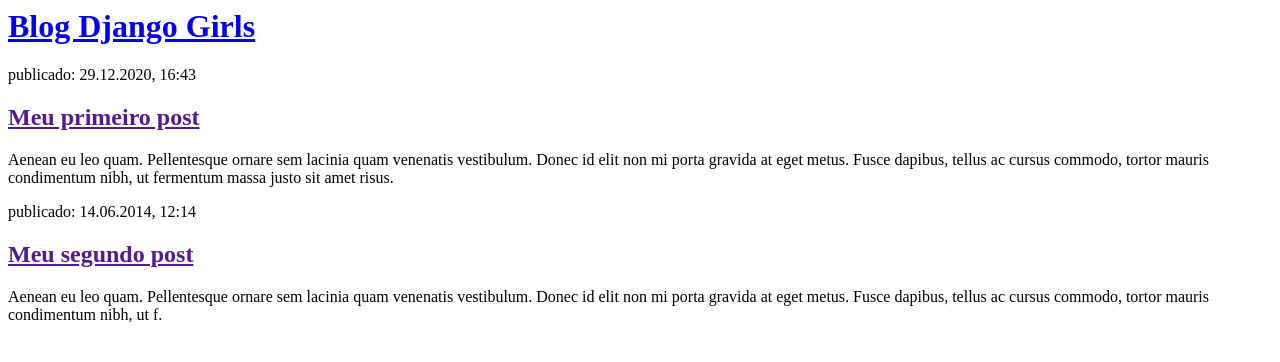
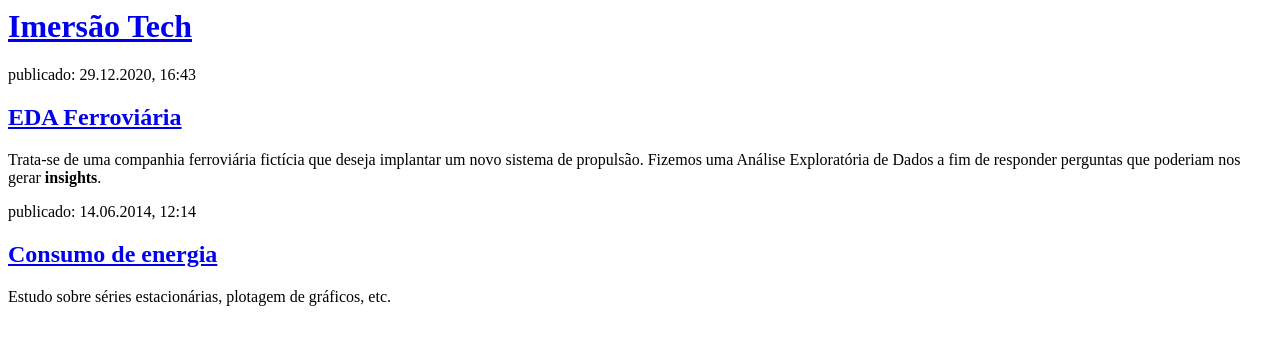
Before and after one commit to biangomes/my-first-blog, a Django app: page / in a window 1280 px wide. Shown: the top 362 px of the page. Run offline with Django 3.2, Linux system fonts and the light colour scheme.

Commit message:
New changes the HTML for the site

```diff
--- a/blog/templates/blog/post_list.html
+++ b/blog/templates/blog/post_list.html
@@ -1,22 +1,22 @@
 <html>
     <head>
-        <title>Blog Django Girls</title>
+        <title>imersaotech</title>
     </head>
     <body>
         <div>
-            <h1><a href="/">Blog Django Girls</a></h1>
+            <h1><a href="/">Imersão Tech</a></h1>
         </div>
 
         <div>
             <p>publicado: 29.12.2020, 16:43</p>
-            <h2><a href="">Meu primeiro post</a></h2>
-            <p>Aenean eu leo quam. Pellentesque ornare sem lacinia quam venenatis vestibulum. Donec id elit non mi porta gravida at eget metus. Fusce dapibus, tellus ac cursus commodo, tortor mauris condimentum nibh, ut fermentum massa justo sit amet risus.</p>
+            <h2><a href="https://github.com/biangomes/projetos-e-estudos/blob/main/ferroviaria/ferroviaria.ipynb">EDA Ferroviária</a></h2>
+            <p>Trata-se de uma companhia ferroviária fictícia que deseja implantar um novo sistema de propulsão. Fizemos uma Análise Exploratória de Dados a fim de responder perguntas que poderiam nos gerar <b>insights</b>.</p>
         </div>
 
         <div>
             <p>publicado: 14.06.2014, 12:14</p>
-            <h2><a href="">Meu segundo post</a></h2>
-            <p>Aenean eu leo quam. Pellentesque ornare sem lacinia quam venenatis vestibulum. Donec id elit non mi porta gravida at eget metus. Fusce dapibus, tellus ac cursus commodo, tortor mauris condimentum nibh, ut f.</p>
+            <h2><a href="https://github.com/biangomes/projetos-e-estudos/blob/main/consumo-eletricidade/visualizando-grafico-de-consumo.ipynb">Consumo de energia</a></h2>
+            <p>Estudo sobre séries estacionárias, plotagem de gráficos, etc.</p>
         </div>
     </body>
 </html>
```
